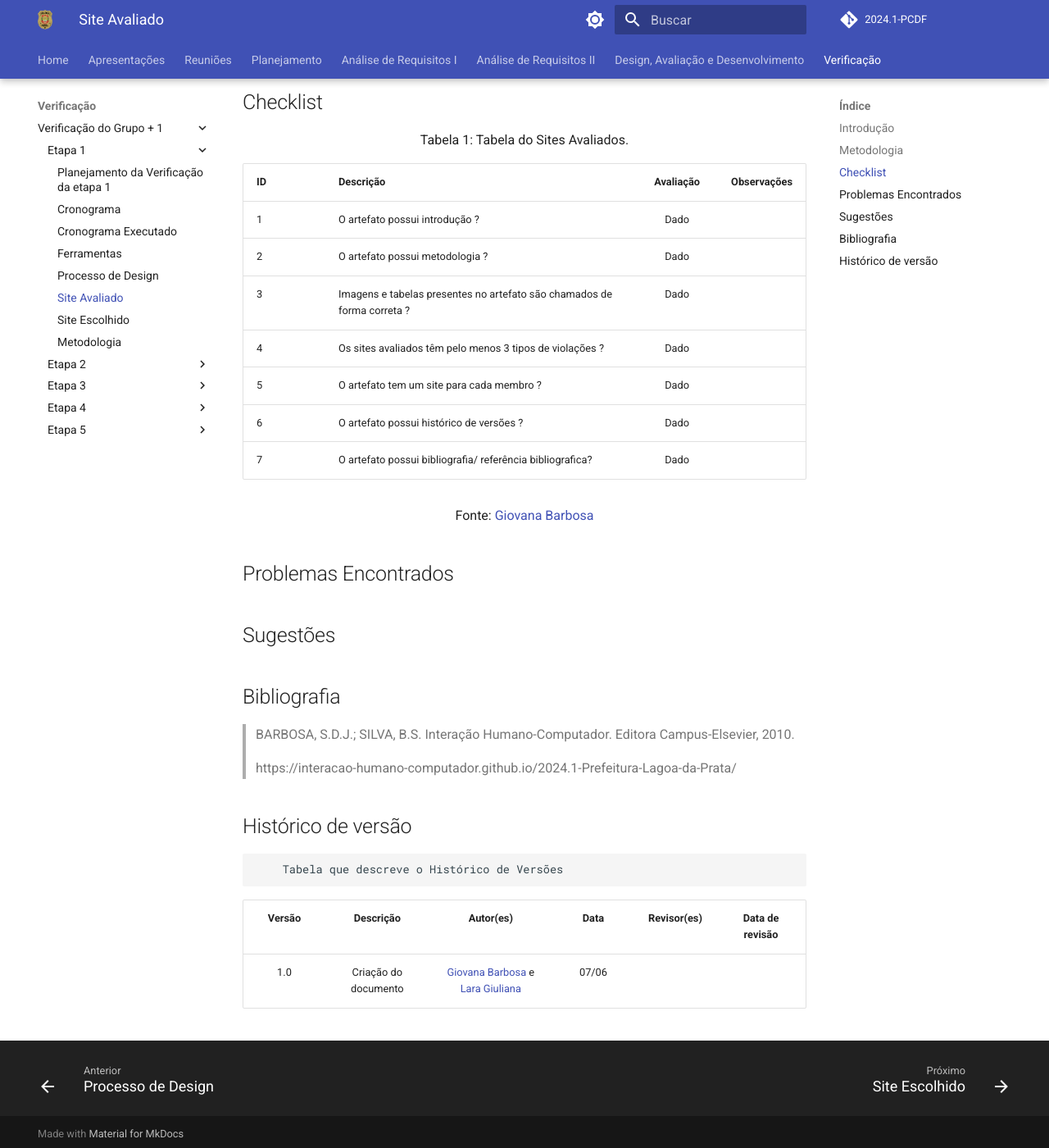
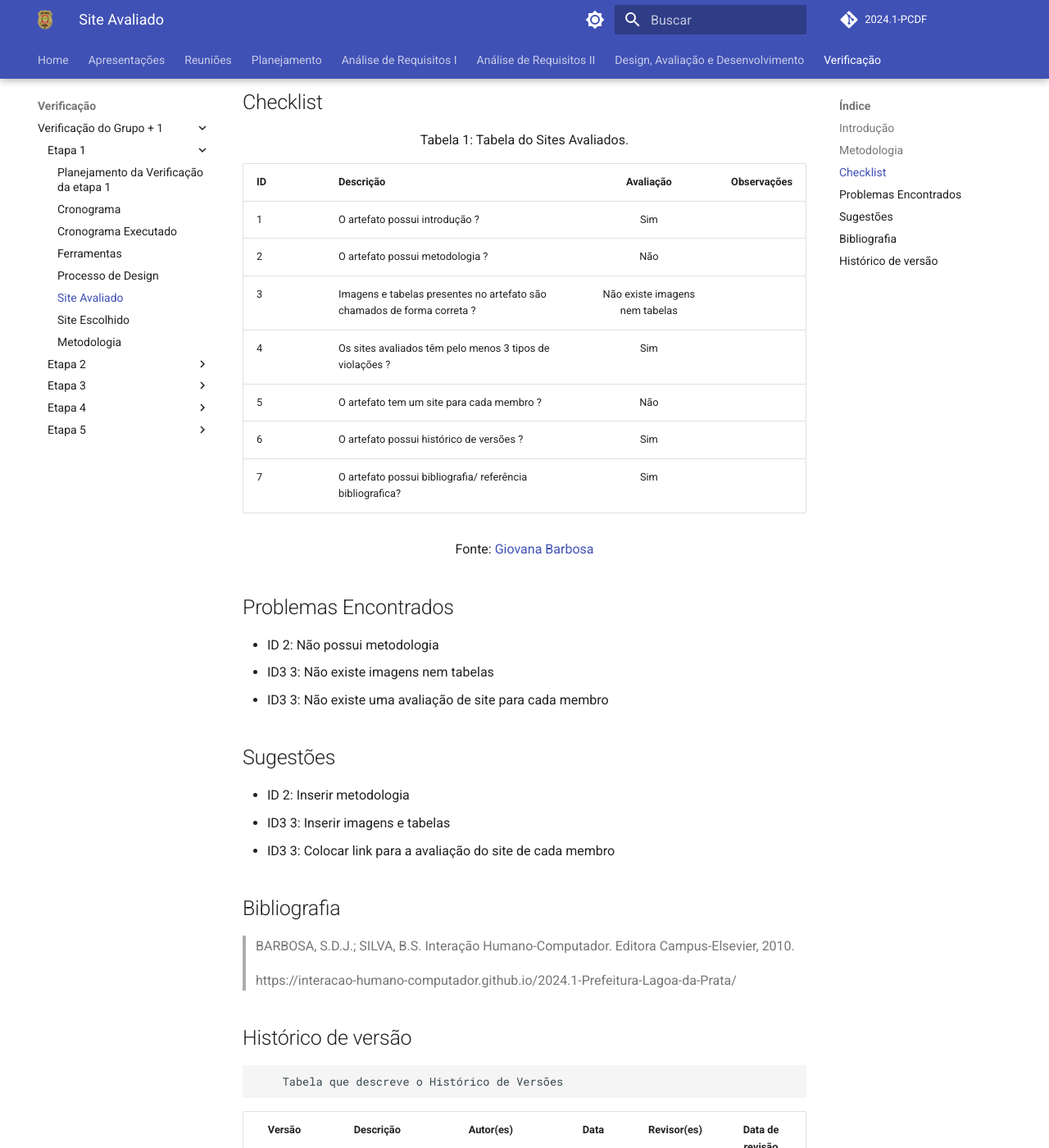
Before and after one commit to Interacao-Humano-Computador/2024.1-PCDF, an MkDocs documentation site: the page built from docs/verificacao/verificaçao_grupo+1/Etapa1/site_avaliado.md, in a window 1280 px wide and 1400 px high, scrolled down 482 px. Shown: the whole window at 82% size. Built offline with MkDocs 1.6.1 and Material for MkDocs 9.7.7, drawn with Linux system fonts in a browser that asks for light colours; comment, search, counter and statistics services are not loaded.

Commit message:
Relato site avaliado

```diff
--- a/docs/verificacao/verificaçao_grupo+1/Etapa1/site_avaliado.md
+++ b/docs/verificacao/verificaçao_grupo+1/Etapa1/site_avaliado.md
@@ -10,19 +10,25 @@ Para verificar o artefato, responderemos o checklist feito no planejamento da ve
 
 | __ID__ | __Descrição__ | __Avaliação__ | __Observações__ |
 |:----------|:----------|:----------:| --------------------|
-| 1 | O artefato possui introdução ?   | Dado  | |
-| 2  | O artefato possui metodologia ?  | Dado  | |
-| 3  | Imagens e tabelas presentes no artefato são chamados de forma correta ?  | Dado  | |
-| 4 |  Os sites avaliados têm pelo menos 3 tipos de violações ?  | Dado  | |
-| 5  | O artefato tem um site para cada membro ? | Dado | |
-| 6  |  O artefato possui histórico de versões ?  | Dado  | |
-| 7  | O artefato possui bibliografia/ referência bibliografica?  | Dado  | |
+| 1 | O artefato possui introdução ?   | Sim  | |
+| 2  | O artefato possui metodologia ?  | Não  | |
+| 3  | Imagens e tabelas presentes no artefato são chamados de forma correta ?  | Não existe imagens nem tabelas  | |
+| 4 |  Os sites avaliados têm pelo menos 3 tipos de violações ?  | Sim  | |
+| 5  | O artefato tem um site para cada membro ? | Não | |
+| 6  |  O artefato possui histórico de versões ?  | Sim  | |
+| 7  | O artefato possui bibliografia/ referência bibliografica?  | Sim  | |
 
  <center>  <p>Fonte: <a href="https://github.com/gio221">Giovana Barbosa</a></p></center>
 
 ## Problemas Encontrados
+* ID 2: Não possui metodologia
+* ID3 3: Não existe imagens nem tabelas
+* ID3 3: Não existe uma avaliação de site para cada membro
 
 ## Sugestões
+* ID 2: Inserir metodologia
+* ID3 3: Inserir imagens e tabelas
+* ID3 3: Colocar link para a avaliação do site de cada membro
 
 ## Bibliografia
 > BARBOSA, S.D.J.; SILVA, B.S. Interação Humano-Computador. Editora Campus-Elsevier, 2010.
```
